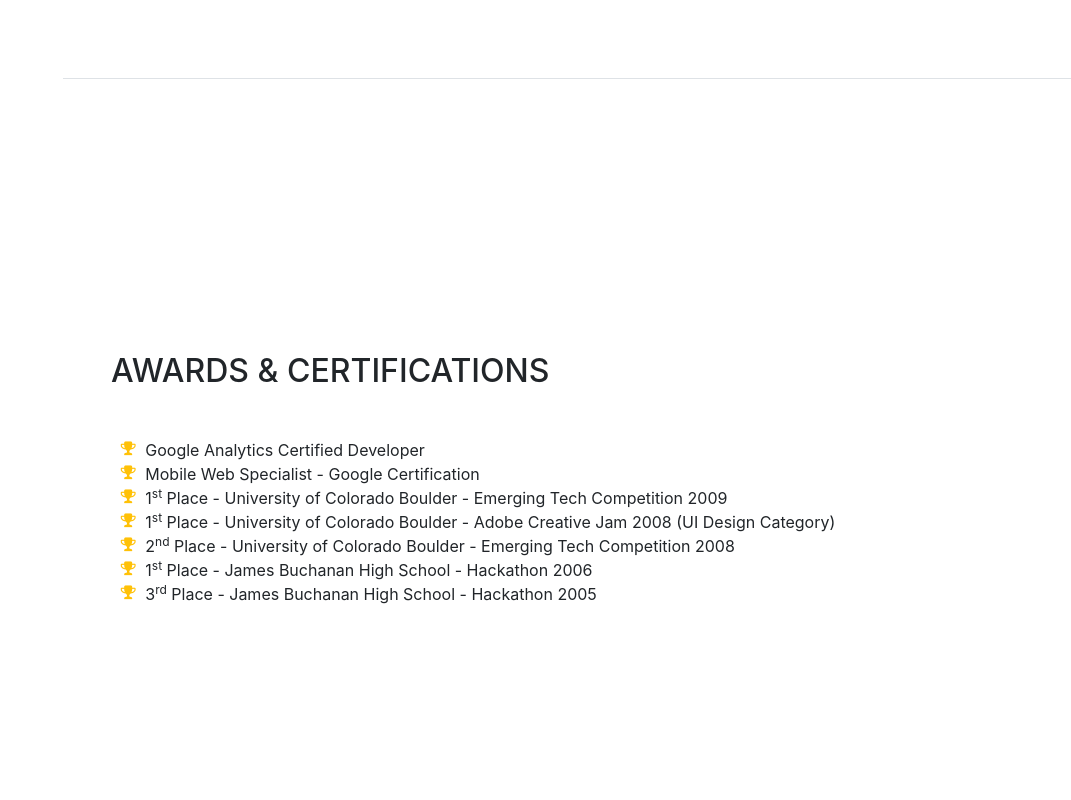
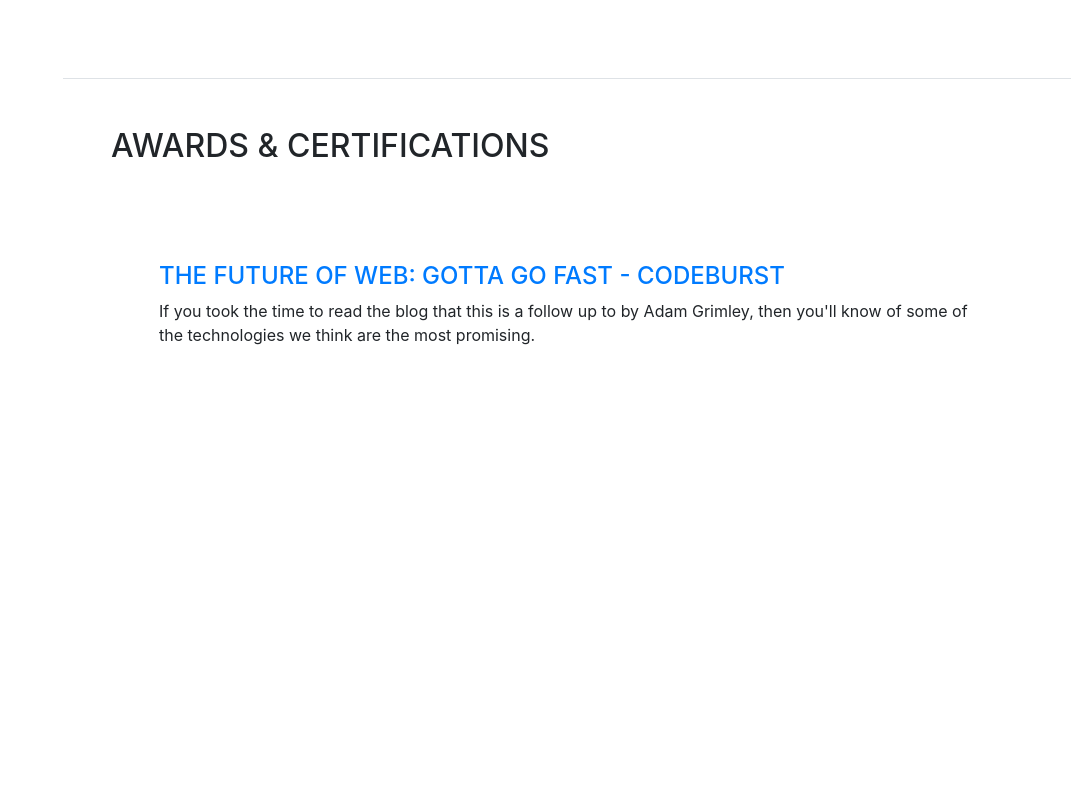
Before and after one commit to mrpeterl/mrpeterl-home.github.io, a website with bundled scripts: page index.html in a window 1280 px wide. Shown: the part 5000-5800 px from the top of the page, without its empty margins (209-1280 px from the left). Built offline with nearby package versions, Linux system fonts and the light colour scheme; a script that the page names is missing; a web font is replaced by a local one.

Commit message:
Added blog link

```diff
--- a/index.html
+++ b/index.html
@@ -287,35 +287,10 @@
       <section class="resume-section p-3 p-lg-5 d-flex flex-column" id="awards">
         <div class="my-auto">
           <h2 class="mb-5">Awards &amp; Certifications</h2>
-          <ul class="fa-ul mb-0">
-            <li>
-              <i class="fa-li fa fa-trophy text-warning"></i>
-              Google Analytics Certified Developer</li>
-            <li>
-              <i class="fa-li fa fa-trophy text-warning"></i>
-              Mobile Web Specialist - Google Certification</li>
-            <li>
-              <i class="fa-li fa fa-trophy text-warning"></i>
-              1<sup>st</sup>
-              Place - University of Colorado Boulder - Emerging Tech Competition 2009</li>
-            <li>
-              <i class="fa-li fa fa-trophy text-warning"></i>
-              1<sup>st</sup>
-              Place - University of Colorado Boulder - Adobe Creative Jam 2008 (UI Design Category)</li>
-            <li>
-              <i class="fa-li fa fa-trophy text-warning"></i>
-              2<sup>nd</sup>
-              Place - University of Colorado Boulder - Emerging Tech Competition 2008</li>
-            <li>
-            <li>
-              <i class="fa-li fa fa-trophy text-warning"></i>
-              1<sup>st</sup>
-              Place - James Buchanan High School - Hackathon 2006</li>
-            <li>
-              <i class="fa-li fa fa-trophy text-warning"></i>
-              3<sup>rd</sup>
-              Place - James Buchanan High School - Hackathon 2005</li>
-          </ul>
+          <section class="resume-section p-3 p-lg-5 d-flex flex-column" id="awards">
+            <blockquote class="embedly-card"><h4><a href="https://codeburst.io/the-future-of-web-gotta-go-fast-91631fdadd6c">The Future of Web: Gotta Go Fast - codeburst</a></h4><p>If you took the time to read the blog that this is a follow up to by Adam Grimley, then you'll know of some of the technologies we think are the most promising.</p></blockquote>
+<script async src="//cdn.embedly.com/widgets/platform.js" charset="UTF-8"></script>
+          </section>
         </div>
       </section>
 
```
